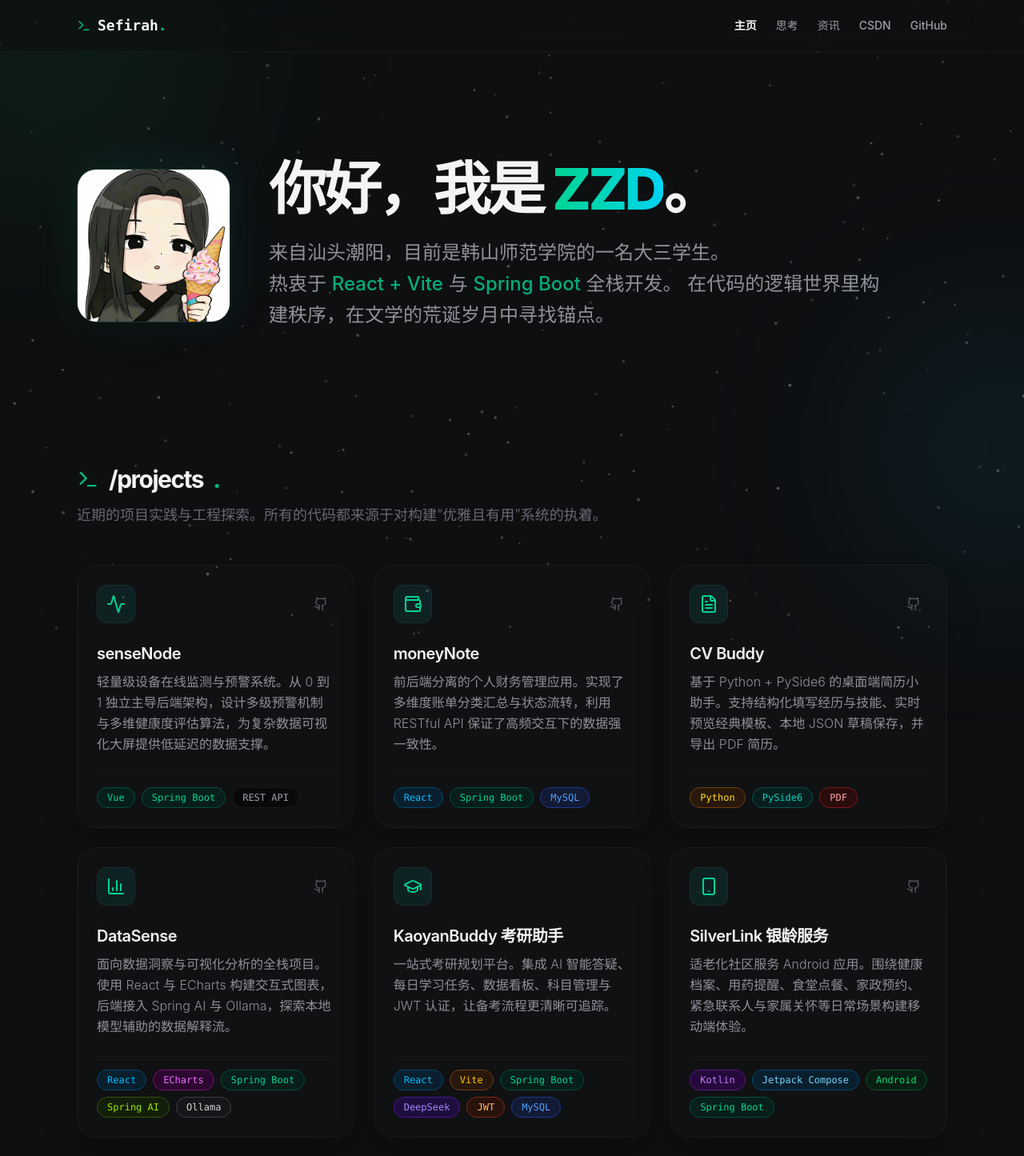
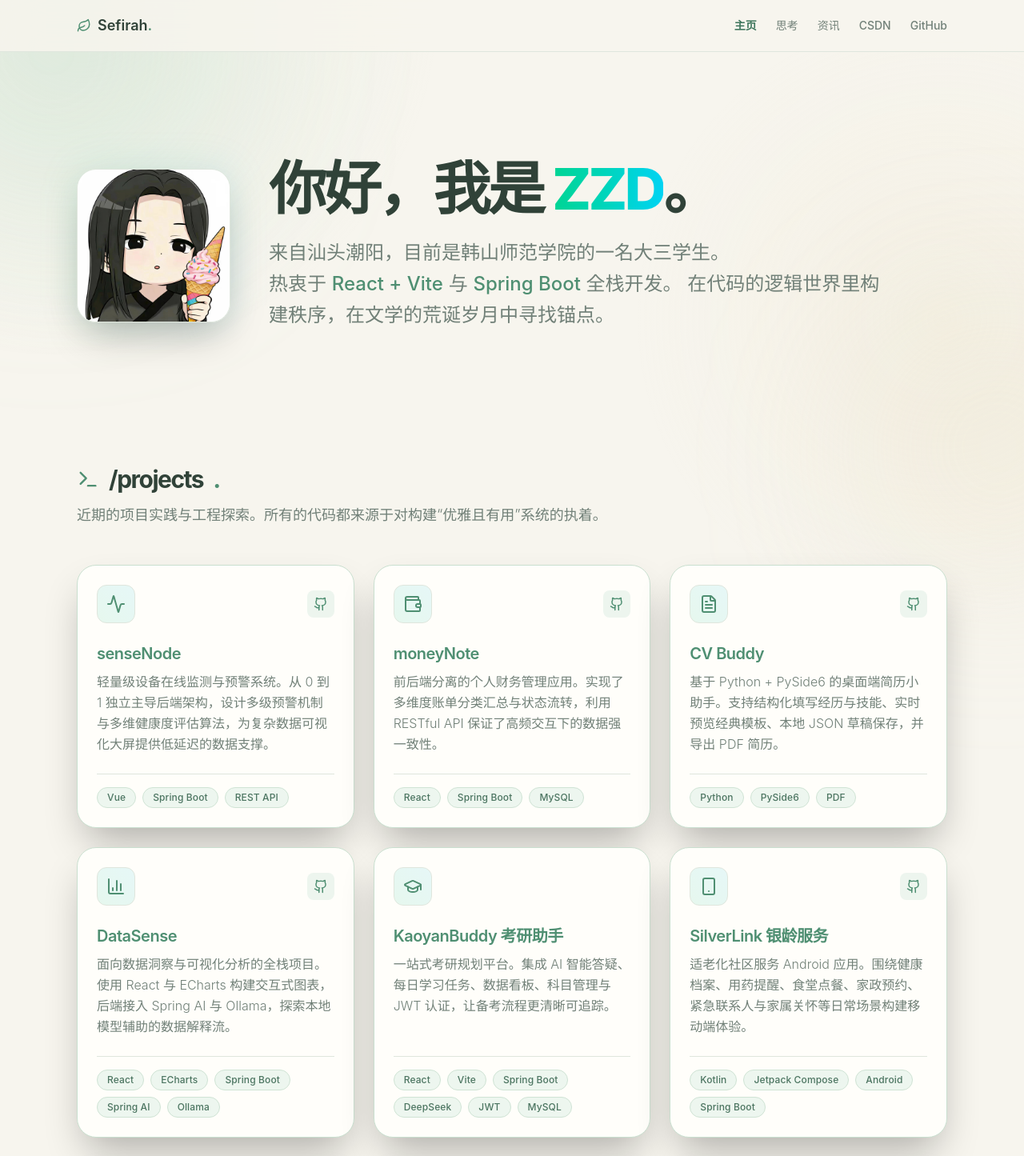
Before and after one commit to liuGuanYi-hub/sefirah-web, a React (Vite) app: page / in a window 1280 px wide. Shown: the top 1445 px of the page at 80% size. Built offline with nearby package versions, Linux system fonts and the light colour scheme.

Commit message:
优化网站柔和主题与项目标签样式

```diff
--- a/src/App.tsx
+++ b/src/App.tsx
@@ -1,5 +1,5 @@
 import { BrowserRouter, Routes, Route, NavLink } from 'react-router-dom';
-import { Terminal } from 'lucide-react';
+import { Leaf } from 'lucide-react';
 import { AnimatePresence } from 'framer-motion';
 
 // 引入粒子背景组件
@@ -14,21 +14,21 @@
 // 导航栏组件
 function Navbar() {
   const navLinkClass = ({ isActive }: { isActive: boolean }) =>
-    `transition-colors ${isActive ? 'text-zinc-100 font-bold' : 'text-zinc-400 hover:text-zinc-100'}`;
+    `transition-colors ${isActive ? 'text-[#3f765d] font-semibold' : 'text-[#718078] hover:text-[#3f765d]'}`;
 
   return (
-    <nav className="fixed top-0 inset-x-0 z-50 bg-[#0e0f11]/60 backdrop-blur-2xl border-b border-white/[0.03]">
-      <div className="max-w-6xl mx-auto px-8 h-16 flex items-center justify-between">
-        <NavLink to="/" className="flex items-center gap-2 font-mono text-lg font-bold text-zinc-100 hover:text-emerald-400 transition-colors cursor-pointer">
-          <Terminal size={18} className="text-emerald-500" />
-          <span>Sefirah<span className="text-emerald-500">.</span></span>
+    <nav className="fixed top-0 inset-x-0 z-50 bg-[#f7f5ee]/85 backdrop-blur-xl border-b border-[#dfe6dd]">
+      <div className="site-nav-inner max-w-6xl mx-auto px-4 lg:px-8 min-h-16 py-3 lg:h-16 lg:py-0 flex items-center justify-between gap-3">
+        <NavLink to="/" className="flex items-center gap-2 text-lg font-semibold text-[#304238] hover:text-[#3f765d] transition-colors cursor-pointer">
+          <Leaf size={18} className="text-[#4f8f72]" />
+          <span>Sefirah<span className="text-[#4f8f72]">.</span></span>
         </NavLink>
-        <div className="flex gap-6 text-sm font-medium">
+        <div className="site-nav-links flex flex-wrap justify-end gap-x-3 gap-y-1 lg:gap-6 text-xs lg:text-sm font-medium">
           <NavLink to="/" className={navLinkClass}>主页</NavLink>
           <NavLink to="/notes" className={navLinkClass}>思考</NavLink>
           <NavLink to="/news" className={navLinkClass}>资讯</NavLink>
-          <a href="https://blog.csdn.net/arqiu8?spm=1000.2115.3001.5343" target="_blank" rel="noreferrer" className="text-zinc-400 hover:text-zinc-100 transition-colors">CSDN</a>
-          <a href="https://github.com/liuGuanYi-hub" target="_blank" rel="noreferrer" className="text-zinc-400 hover:text-zinc-100 transition-colors">GitHub</a>
+          <a href="https://blog.csdn.net/arqiu8?spm=1000.2115.3001.5343" target="_blank" rel="noreferrer" className="text-[#718078] hover:text-[#3f765d] transition-colors">CSDN</a>
+          <a href="https://github.com/liuGuanYi-hub" target="_blank" rel="noreferrer" className="text-[#718078] hover:text-[#3f765d] transition-colors">GitHub</a>
         </div>
       </div>
     </nav>
@@ -43,17 +43,17 @@
       <ParticlesBackground />
 
       {/* 2. 全局背景颜色和光晕装饰 */}
-      <div className="min-h-screen relative text-zinc-300 font-sans selection:bg-emerald-500/30 selection:text-emerald-200 overflow-hidden">
+      <div className="min-h-screen relative text-[#506158] font-sans overflow-hidden">
 
         {/* 【最核心】Innei 同款背景微光光晕 (Spotlight) */}
-        <div className="fixed -top-32 -left-32 w-96 h-96 bg-emerald-500/10 blur-[130px] rounded-full pointer-events-none z-0" />
-        <div className="fixed top-1/2 -right-32 w-80 h-80 bg-cyan-500/10 blur-[110px] rounded-full pointer-events-none z-0" />
+        <div className="fixed -top-32 -left-32 w-96 h-96 bg-[#b9d9c3]/25 blur-[130px] rounded-full pointer-events-none z-0" />
+        <div className="fixed top-1/2 -right-32 w-80 h-80 bg-[#e8dcbb]/25 blur-[110px] rounded-full pointer-events-none z-0" />
 
         {/* 全局导航栏 (中层) */}
         <Navbar />
 
         {/* 3. main 标签限定了下方内容的宽度和顶部的边距 (最上层) */}
-        <main className="max-w-6xl mx-auto px-8 pt-40 pb-20 relative z-10">
+        <main className="site-main max-w-6xl mx-auto px-4 lg:px-8 pt-28 lg:pt-40 pb-12 lg:pb-20 relative z-10">
           <AnimatePresence mode="wait">
             <Routes>
               <Route path="/" element={<Home />} />
--- a/src/components/ParticlesBackground.tsx
+++ b/src/components/ParticlesBackground.tsx
@@ -1,96 +1,21 @@
 import { useEffect, useState } from "react";
 import Particles, { initParticlesEngine } from "@tsparticles/react";
-import type { Container, ISourceOptions } from "@tsparticles/engine";
-import { loadSlim } from "@tsparticles/slim"; // 引入轻量级版本
+import type { ISourceOptions } from "@tsparticles/engine";
+import { loadSlim } from "@tsparticles/slim";
 
 export default function ParticlesBackground() {
   const [init, setInit] = useState(false);
-
-  // 初始化粒子引擎
-  useEffect(() => {
-    initParticlesEngine(async (engine) => {
-      await loadSlim(engine); // 加载 slim 版本，体积更小
-    }).then(() => {
-      setInit(true);
-    });
-  }, []);
-
-  const particlesLoaded = async (container?: Container): Promise<void> => {
-    console.log("Particles loaded", container);
+  useEffect(() => { initParticlesEngine(async (engine) => { await loadSlim(engine); }).then(() => setInit(true)); }, []);
+  const particlesLoaded = async (): Promise<void> => {};
+  const options: ISourceOptions = {
+    background: { color: { value: "transparent" } }, fpsLimit: 60,
+    interactivity: { events: { onHover: { enable: true, mode: "bubble" } }, modes: { bubble: { distance: 80, size: 2, duration: 2, opacity: 0.25 } } },
+    particles: {
+      color: { value: ["#9fc5aa", "#d4cdb8"] }, links: { enable: false },
+      move: { direction: "bottom", enable: true, outModes: { default: "out" }, random: true, speed: 0.18, straight: false },
+      number: { density: { enable: true, width: 800, height: 800 }, value: 48 },
+      opacity: { value: { min: 0.04, max: 0.12 } }, shape: { type: "circle" }, size: { value: { min: 1, max: 2 } },
+    }, detectRetina: true,
   };
-
-  // 【最核心】Innei 同款“飘零”参数配置
-  const options: ISourceOptions = {
-    background: {
-      color: {
-        value: "transparent", // 保持透明，不遮挡背景色
-      },
-    },
-    fpsLimit: 120, // 确保高刷屏流畅
-    interactivity: {
-      events: {
-        onHover: {
-          enable: true,
-          mode: "bubble", // 鼠标悬停时粒子轻轻放大
-        },
-      },
-      modes: {
-        bubble: {
-          distance: 100,
-          size: 4,
-          duration: 2,
-          opacity: 0.6,
-        },
-      },
-    },
-    particles: {
-      color: {
-        value: "#ffffff", // 白色小粒子
-      },
-      links: {
-        enable: false, // Innei 风格没有连线，更干净
-      },
-      move: {
-        direction: "bottom", // 【核心】粒子缓慢向下飘落
-        enable: true,
-        outModes: {
-          default: "out", // 超出边界后从上方重新进入
-        },
-        random: true, // 随机移动，更有灵动感
-        speed: 0.4, // 【关键】极慢的速度，营造空灵感
-        straight: false,
-      },
-      number: {
-        density: {
-          enable: true,
-          width: 800,
-          height: 800,
-        },
-        value: 120, // 粒子数量，保持细碎不拥挤
-      },
-      opacity: {
-        value: { min: 0.1, max: 0.3 }, // 【关键】极低的透明度，似有似无
-      },
-      shape: {
-        type: "circle", // 圆形小粒子
-      },
-      size: {
-        value: { min: 1, max: 2 }, // 粒子大小在 1px-2px 之间，非常精致
-      },
-    },
-    detectRetina: true, // 适配视网膜屏幕
-  };
-
-  if (init) {
-    return (
-      <Particles
-        id="tsparticles"
-        particlesLoaded={particlesLoaded}
-        options={options}
-        className="fixed inset-0 z-[-1] pointer-events-none" // 【关键】限定在最底层，且不干扰鼠标事件
-      />
-    );
-  }
-
-  return <></>;
+  return init ? <Particles id="tsparticles" particlesLoaded={particlesLoaded} options={options} className="fixed inset-0 z-[-1] pointer-events-none" /> : null;
 }
--- a/src/components/ProjectGrid.tsx
+++ b/src/components/ProjectGrid.tsx
@@ -194,11 +194,11 @@
               </div>
 
               {/* 技术栈标签 */}
-              <div className="flex flex-wrap gap-2 pt-4 border-t border-white/[0.03]">
+              <div className="project-tech-tags flex flex-wrap gap-2 pt-4 border-t border-white/[0.03]">
                 {project.tech.map((tech) => (
                   <span
                     key={tech}
-                    className={`px-3 py-1 text-xs font-mono rounded-full border ${techColorMap[tech] || 'text-zinc-400 bg-zinc-950 border-zinc-900'}`}
+                    className={`project-tech-tag px-3 py-1 text-xs rounded-full border ${techColorMap[tech] || 'text-zinc-400 bg-zinc-950 border-zinc-900'}`}
                   >
                     {tech}
                   </span>
--- a/src/index.css
+++ b/src/index.css
@@ -1,11 +1,42 @@
 @import "tailwindcss";
-@plugin "@tailwindcss/typography"; /* <-- 新增这一行，激活排版引擎 */
+@plugin "@tailwindcss/typography";
 
-body {
-  /* 换成更柔和的深蓝黑 */
-  background-color: #0e0f11;
-  color: #f4f4f5;
-  margin: 0;
-  font-family: ui-sans-serif, system-ui, -apple-system, BlinkMacSystemFont, "Segoe UI", Roboto, "Helvetica Neue", Arial, sans-serif;
-  overflow-x: hidden; /* 防止粒子飘出屏幕 */
+:root { --paper:#f7f5ee; --ink:#304238; --muted:#718078; --accent:#4f8f72; --border:#dfe6dd; }
+html { background: var(--paper); }
+body { background: radial-gradient(circle at 8% 0%,#b9d9c347,transparent 28rem), radial-gradient(circle at 92% 15%,#e8dcbb33,transparent 24rem),var(--paper); color:var(--ink); margin:0; font-family:ui-sans-serif,system-ui,-apple-system,BlinkMacSystemFont,"Segoe UI","PingFang SC","Microsoft YaHei",sans-serif; overflow-x:hidden; }
+::selection { background:#b9d9c3; color:#264333; }
+
+/* Shared visual overrides keep the existing page structure while moving all surfaces into the warm paper palette. */
+[class*="bg-zinc-"], [class*="bg-gray-"], [class*="bg-white/[0.01]"], [class*="bg-white/[0.02]"] { background-color:#fffefa !important; }
+[class*="text-zinc-100"], [class*="text-zinc-200"], [class*="text-gray-100"] { color:#304238 !important; }
+[class*="text-zinc-300"], [class*="text-zinc-400"], [class*="text-gray-400"], [class*="text-zinc-500"] { color:#718078 !important; }
+[class*="border-zinc-"], [class*="border-gray-"], [class*="border-white/"] { border-color:#dfe6dd !important; }
+[class*="text-emerald-"], [class*="text-cyan-"], [class*="text-sky-"], [class*="text-teal-"] { color:#4f8f72 !important; }
+[class*="bg-emerald-"], [class*="bg-cyan-"], [class*="bg-teal-"] { background-color:#edf5ee !important; }
+[class*="border-emerald-"], [class*="border-cyan-"], [class*="border-teal-"] { border-color:#c9dfcf !important; }
+
+.project-tech-tag {
+  font-family: inherit !important;
+  font-weight: 500;
+  letter-spacing: 0.01em;
+  color: #4c7561 !important;
+  background: #edf6ef !important;
+  border-color: #cfe3d4 !important;
 }
+.project-tech-tag:hover { color:#315d49 !important; background:#e3f0e6 !important; border-color:#a9cdb3 !important; }
+
+/* A desktop browser with high page zoom can report a phone-sized CSS viewport.
+   Keep computer peripherals on the desktop composition in that case. */
+@media (hover: hover) and (pointer: fine) {
+  .site-nav-inner { min-height:0 !important; height:4rem !important; padding:0 2rem !important; }
+  .site-nav-links { flex-wrap:nowrap !important; gap:1.5rem !important; font-size:.875rem !important; }
+  .site-main { padding:10rem 2rem 5rem !important; }
+  .home-page > :not(:last-child) { margin-bottom:8rem !important; }
+  .home-about { flex-direction:row !important; gap:3rem !important; align-items:center !important; padding:2.5rem 0 !important; }
+  .home-intro > :not(:last-child) { margin-bottom:1.5rem !important; }
+  .home-title { font-size:4.5rem !important; }
+  .home-description { font-size:1.5rem !important; }
+  .home-moments > :not(:last-child) { margin-bottom:3rem !important; }
+  .home-moments-grid { gap:1.5rem !important; }
+  .home-moment-card { padding:1.5rem !important; }
+}
--- a/src/pages/Home.tsx
+++ b/src/pages/Home.tsx
@@ -39,11 +39,11 @@
     <motion.div
       initial="hidden" animate="visible" exit={{ opacity: 0 }}
       variants={{ visible: { transition: { staggerChildren: 0.1 } } }}
-      className="max-w-6xl mx-auto space-y-32 pb-20"
+      className="home-page max-w-6xl mx-auto space-y-20 lg:space-y-32 pb-12 lg:pb-20"
     >
 
       {/* 1. 自我介绍板块 - 宽屏响应式布局 */}
-      <motion.section variants={fadeInUp} className="flex flex-col lg:flex-row gap-12 lg:items-center py-10" id="about">
+      <motion.section variants={fadeInUp} className="home-about flex flex-col lg:flex-row gap-7 lg:gap-12 lg:items-center py-4 lg:py-10" id="about">
 
         {/* 左侧：专属头像（带磨砂边框和 Hover 缩放） */}
         <div className="relative group w-32 h-32 lg:w-48 lg:h-48 shrink-0">
@@ -54,11 +54,11 @@
         </div>
 
         {/* 右侧：文字介绍 */}
-        <div className="space-y-6">
-          <h1 className="text-4xl md:text-7xl font-extrabold text-zinc-100 tracking-tighter">
+        <div className="home-intro space-y-4 lg:space-y-6">
+          <h1 className="home-title text-4xl lg:text-7xl font-extrabold text-zinc-100 tracking-tighter">
             你好，我是 <span className="bg-gradient-to-r from-emerald-400 via-teal-400 to-cyan-400 bg-clip-text text-transparent">ZZD</span>。
           </h1>
-          <p className="text-xl md:text-2xl text-zinc-400/90 leading-relaxed max-w-3xl font-light">
+          <p className="home-description text-lg lg:text-2xl text-zinc-400/90 leading-relaxed max-w-3xl font-light">
             来自汕头潮阳，目前是韩山师范学院的一名大三学生。
             <br />
             热衷于 <span className="text-emerald-400/80 font-medium">React + Vite</span> 与 <span className="text-emerald-400/80 font-medium">Spring Boot</span> 全栈开发。
@@ -73,17 +73,17 @@
       </motion.div>
 
       {/* 3. 时光碎片 - 动态渲染列表 */}
-      <motion.section variants={fadeInUp} className="space-y-12" id="moments">
+      <motion.section variants={fadeInUp} className="home-moments space-y-8 lg:space-y-12" id="moments">
         <h2 className="text-2xl md:text-3xl font-bold text-zinc-100 flex items-center gap-3 tracking-tighter">
           <Clock className="text-emerald-500" size={28} />
           时光碎片 <span className="text-emerald-500">.</span>
         </h2>
 
-        <div className="grid grid-cols-1 md:grid-cols-2 gap-6">
+        <div className="home-moments-grid grid grid-cols-1 md:grid-cols-2 gap-4 lg:gap-6">
           {sortedMoments.map((moment) => (
             <div
               key={moment.id}
-              className={`group relative p-6 rounded-3xl transition-all duration-500 hover:-translate-y-2 transform overflow-hidden shadow-2xl shadow-black/30 border
+              className={`home-moment-card group relative p-5 lg:p-6 rounded-3xl transition-all duration-500 hover:-translate-y-2 transform overflow-hidden shadow-2xl shadow-black/30 border
                 ${moment.isMilestone
                   ? 'bg-emerald-500/5 border-emerald-500/20 hover:border-emerald-500/40'
                   : 'bg-white/[0.01] border-white/[0.03] hover:border-white/10'}`}
```
Also changed, not shown: src/App.css (+3 -184 lines), src/pages/News.tsx (+10 -10 lines), src/pages/Notes.tsx (+5 -5 lines).
